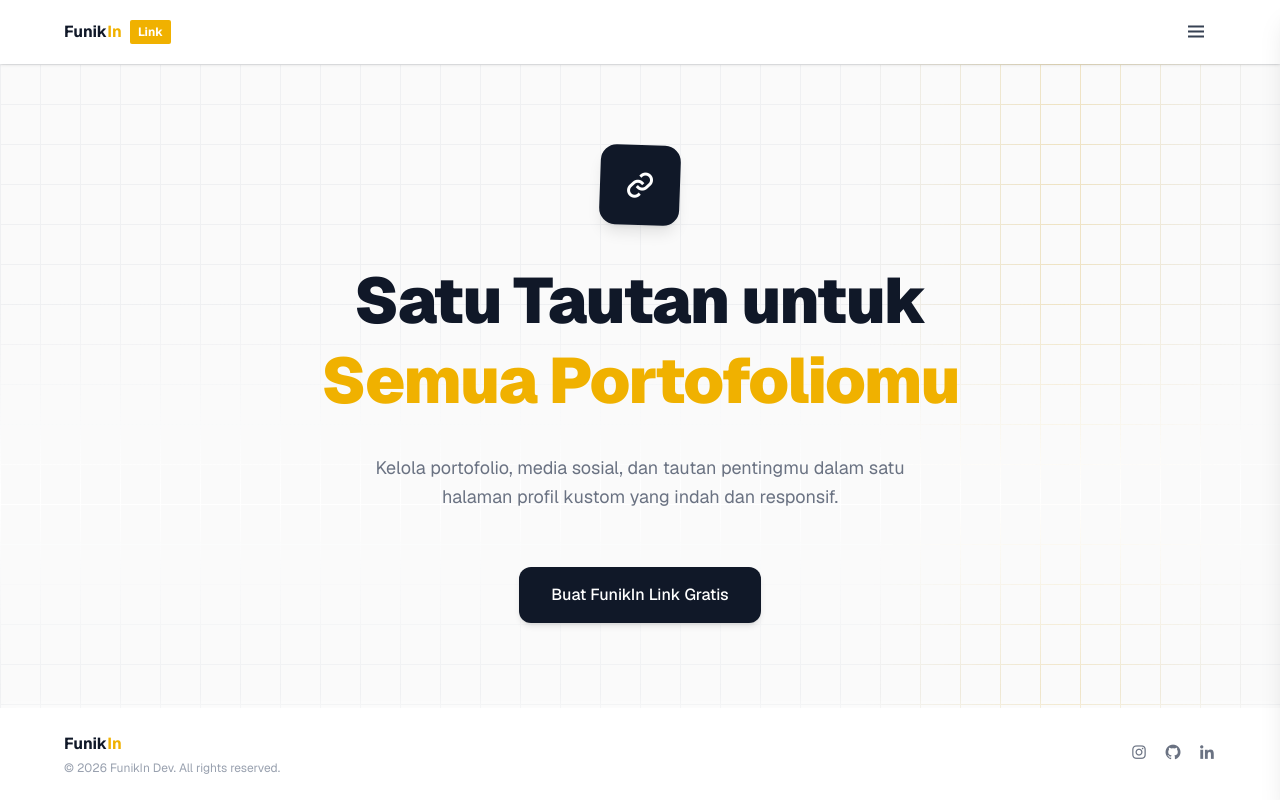
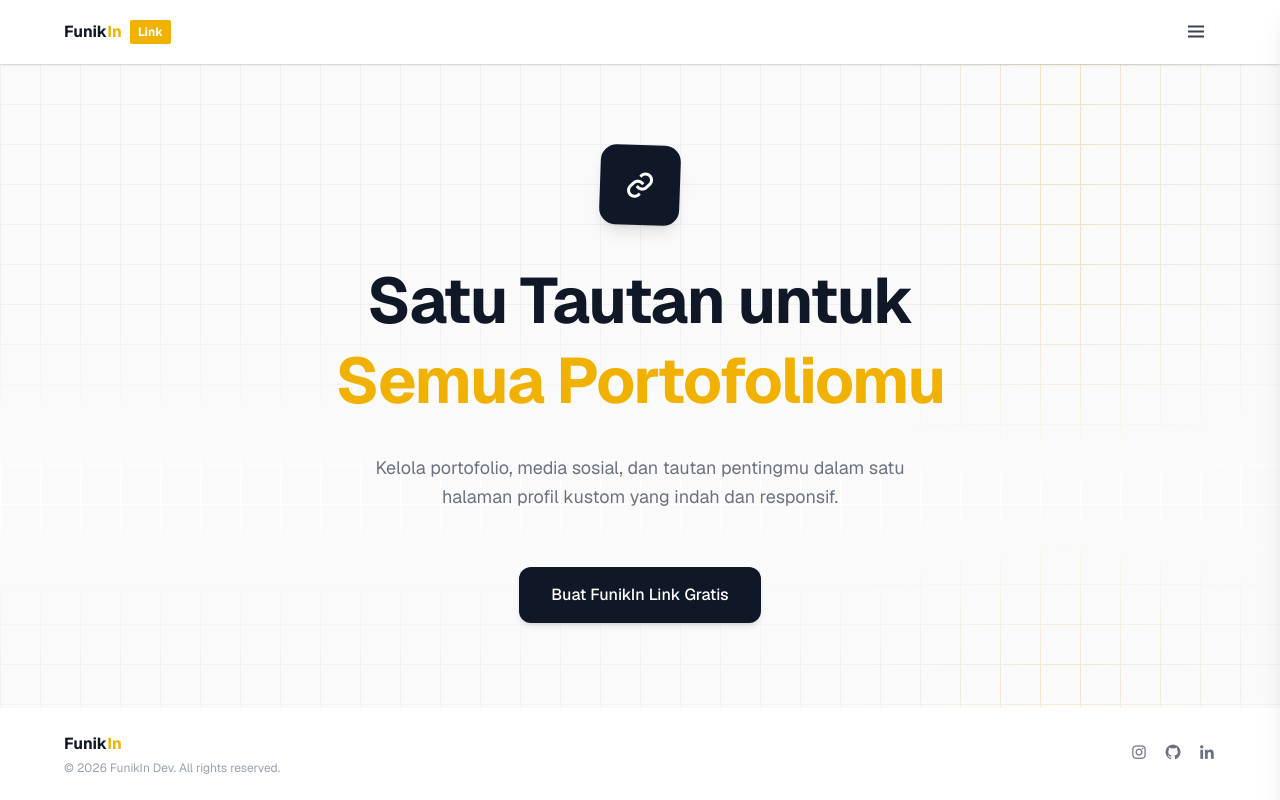
Before and after one commit to gedevalendra/FunikInLink, a Next.js app: page / in a window 1280 px wide. Built offline with nearby package versions, Linux system fonts and the light colour scheme; no server answers.

Commit message:
update-otomatis

```diff
--- a/components/ui/interactiveHero.tsx
+++ b/components/ui/interactiveHero.tsx
@@ -136,7 +136,7 @@ export default function InteractiveHero({ session, userUsername }: HeroProps) {
         </div>
 
         {/* JUDUL UTAMA DENGAN FONT RESPONSIVE */}
-        <h1 className="font-black tracking-tight text-gray-900 leading-tight min-h-[100px] sm:min-h-[120px] md:min-h-[150px] text-[clamp(2.5rem,5vw,4rem)]">
+        <h1 className="font-bold tracking-tight text-gray-900 leading-tight min-h-[100px] sm:min-h-[120px] md:min-h-[150px] text-[clamp(2.5rem,5vw,4rem)]">
           Satu Tautan untuk <br />
           <span
             className={`text-yellow-500 inline-block transition-all duration-500 transform ${
```
